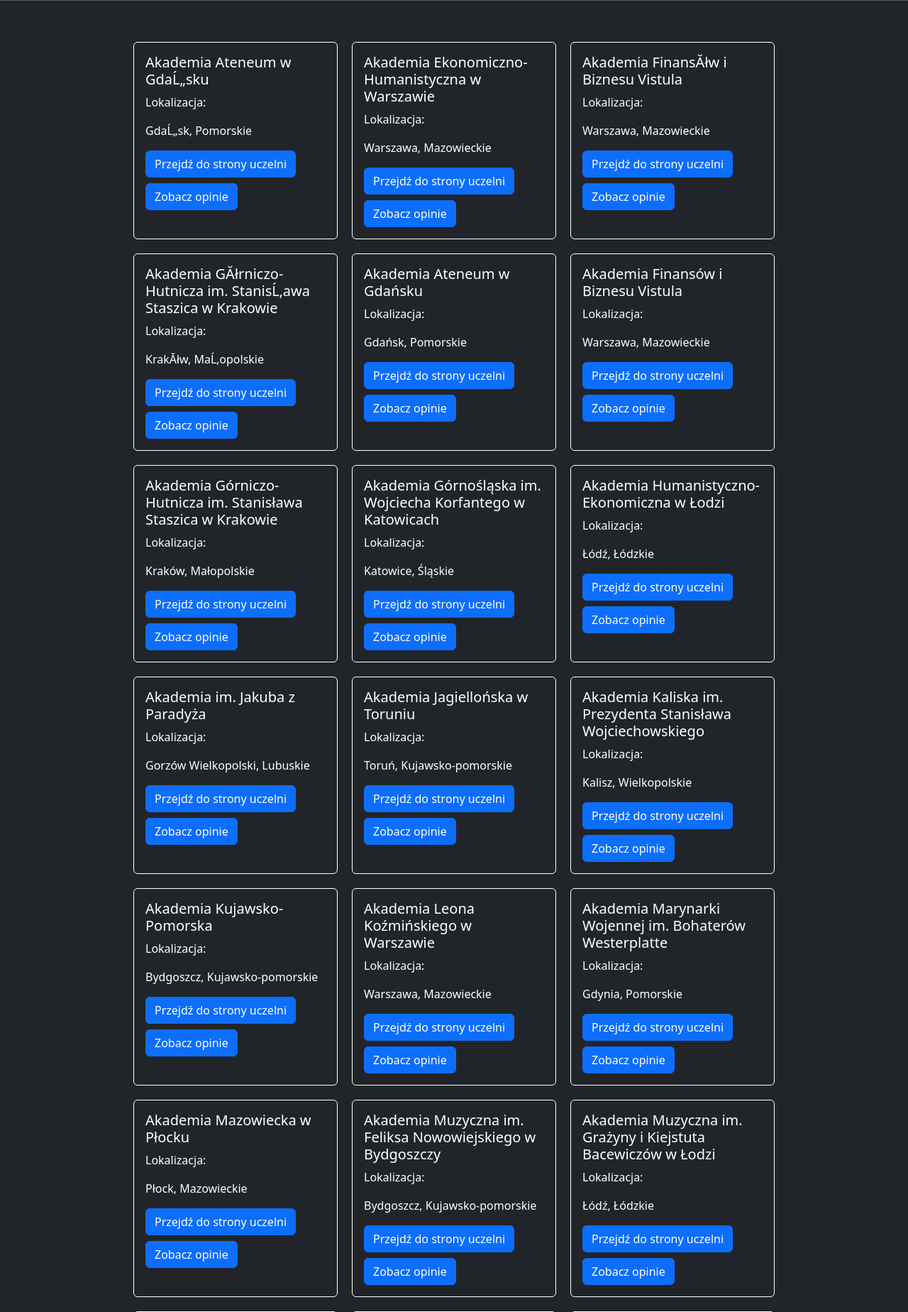
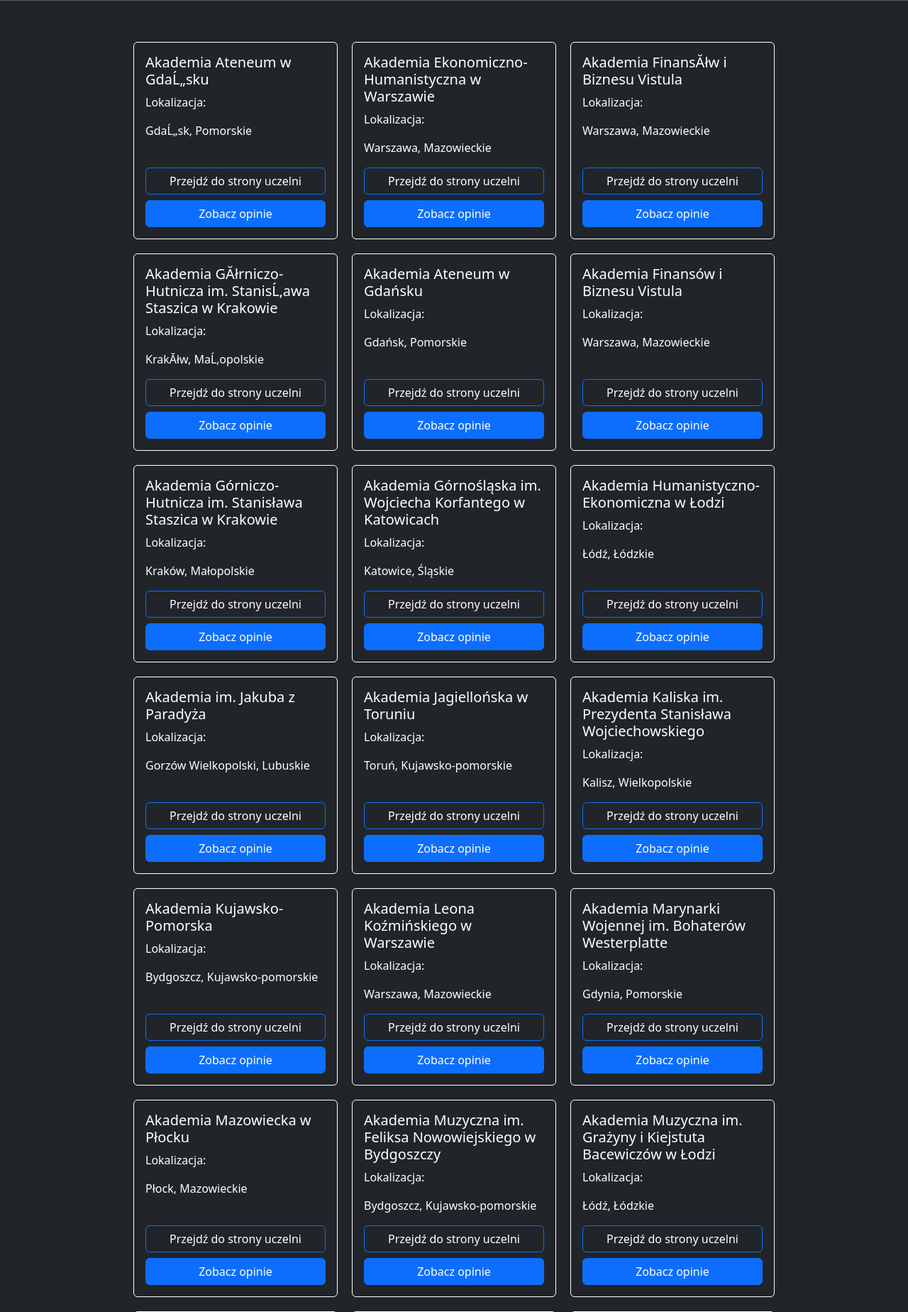
Before and after one commit to MateuszGrabarczyk/UniRecka---University-Reviews-Web-App-in-Django, a Django app: page /university/ in a window 1280 px wide. Shown: the part 56-1904 px from the top of the page at 71% size. Run offline with Django 4.2, Linux system fonts and the light colour scheme; data comes from the database, SQL or seed files in the repository.

Commit message:
✨Improve styling of university list page

```diff
--- a/unirecka/universities/static/universities/university_list.css
+++ b/unirecka/universities/static/universities/university_list.css
@@ -4,3 +4,7 @@
     border: 1px solid white;
     margin: 10px;
 }
+
+.button {
+    background-color: transparent;
+}
--- a/unirecka/universities/templates/universities/university_list.html
+++ b/unirecka/universities/templates/universities/university_list.html
@@ -10,12 +10,11 @@
     <div class="container mt-5 d-flex flex-wrap justify-content-center">
         {% for university in universities %}
             <div class="card bg-dark">
-                <div class="card-body">
+                <div class="card-body d-flex flex-column">
                     <h5 class="card-title">{{ university.name }}</h5>
-                    {% comment %} <h6 class="card-subtitle mb-2 text-body-secondary">Card subtitle</h6> {% endcomment %}
                     <p class="card-text">Lokalizacja:</p>
                     <p>{{ university.city }}, {{ university.voivodeship | capfirst }}</p>
-                    <a href="#" class="btn btn-primary">Przejdź do strony uczelni</a>
+                    <a href="{{ university.link }}" class="btn btn-primary button mt-auto">Przejdź do strony uczelni</a>
                     <a href="#" class="btn btn-primary mt-2">Zobacz opinie</a>
                 </div>
             </div>
```
